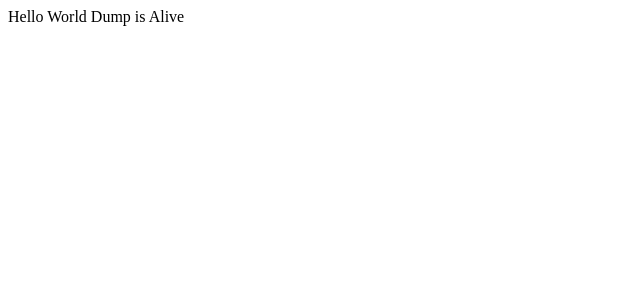
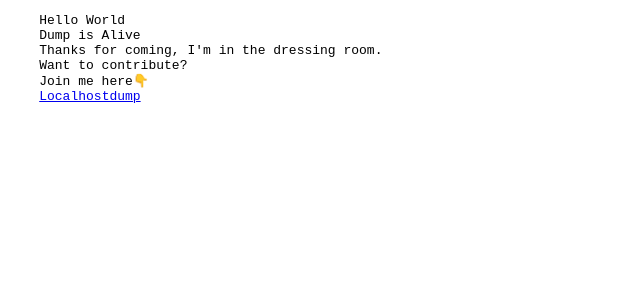
Before and after one commit to Hidyr/localhostdump, a Nuxt app: page / in a window 1280 px wide. Shown: the top 300 px of the page, without its empty margins (0-640 px from the left). Built offline with nearby package versions, Linux system fonts and the light colour scheme.

Commit message:
update intro

```diff
--- a/pages/index.vue
+++ b/pages/index.vue
@@ -1,8 +1,12 @@
 <template>
-  <div>
+  <pre>
     Hello World
     Dump is Alive
-  </div>
+    Thanks for coming, I'm in the dressing room.
+    Want to contribute?
+    Join me here👇
+    <a href="https://github.com/localhostdump/localhostdump" target="_blank">Localhostdump</a>
+  </pre>
 </template>
 
 <script setup>
```
